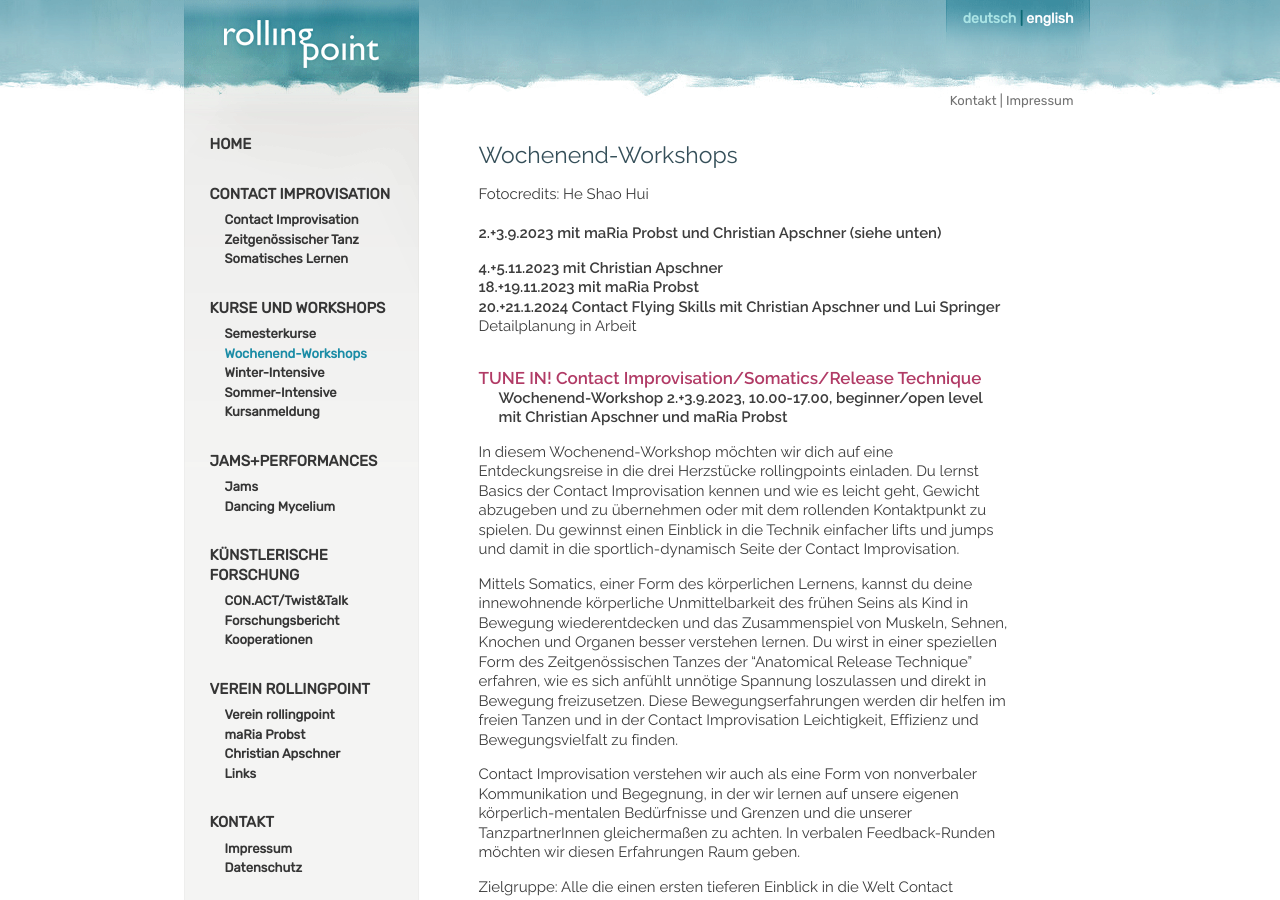
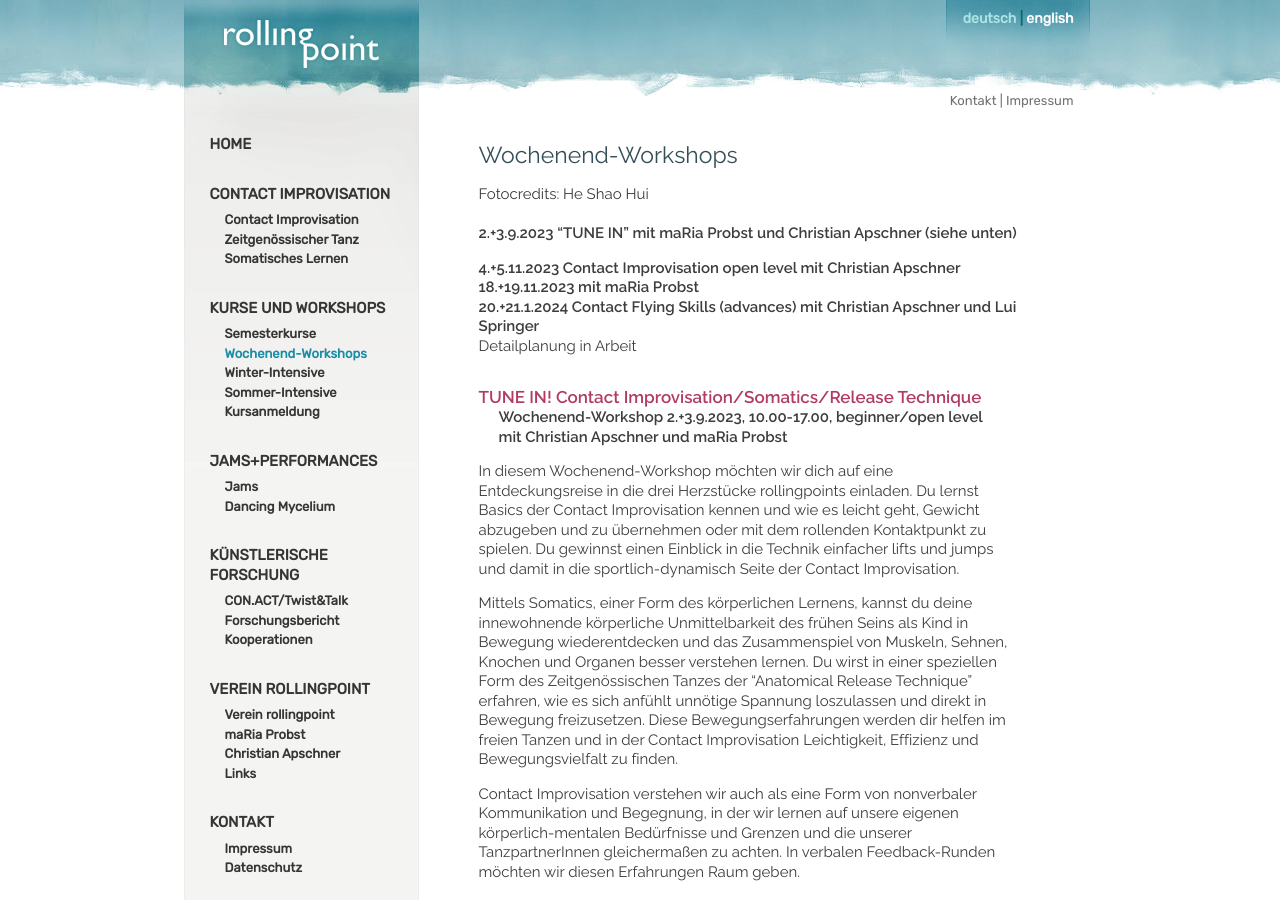
Before and after one commit to manulari/rollingpointat, a Jekyll site: the page built from _pages_de/workshops.md, in a window 1280 px wide and 900 px high. Built offline with Jekyll 4.4.1, drawn with Linux system fonts in a browser that asks for light colours; comment, search, counter and statistics services are not loaded.

Commit message:
Update page (de) “workshops”

```diff
--- a/_pages_de/workshops.md
+++ b/_pages_de/workshops.md
@@ -6,11 +6,11 @@ title: Wochenend-Workshops
 
 Fotocredits: He Shao Hui\
 \
-**2.+3.9.2023 mit maRia Probst und Christian Apschner (siehe unten)**
+**2.+3.9.2023 "TUNE IN" mit maRia Probst und Christian Apschner (siehe unten)**
 
-**4.+5.11.2023 mit Christian Apschner**\
+**4.+5.11.2023 Contact Improvisation open level mit Christian Apschner**\
 **18.+19.11.2023 mit maRia Probst**\
-**20.+21.1.2024 Contact Flying Skills mit Christian Apschner und Lui Springer**\
+**20.+21.1.2024 Contact Flying Skills (advances) mit Christian Apschner und Lui Springer**\
 Detailplanung in Arbeit
 
 <div class="named-anchor" id="liquid"></div>
```
